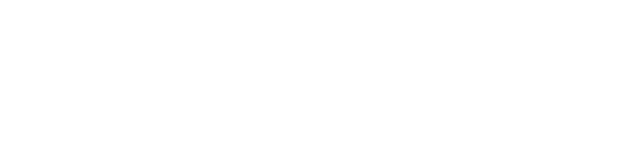
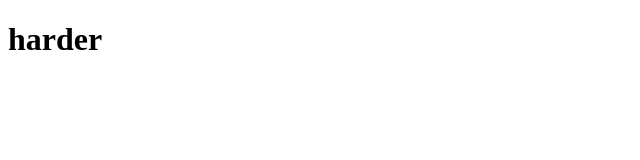
Before and after one commit to Harder08/git_course, a plain HTML site: page index.html in a window 1280 px wide. Shown: the whole page, without its empty margins (0-640 px from the left). Drawn offline with Linux system fonts and the light colour scheme.

Commit message:
modified index.html

```diff
--- a/index.html
+++ b/index.html
@@ -7,6 +7,6 @@
     <title>Document</title>
 </head>
 <body>
-
+    <h1>harder</h1>
 </body>
 </html>
```
